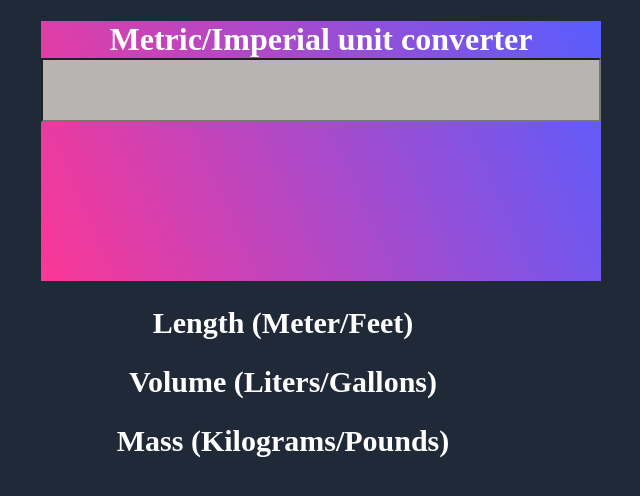
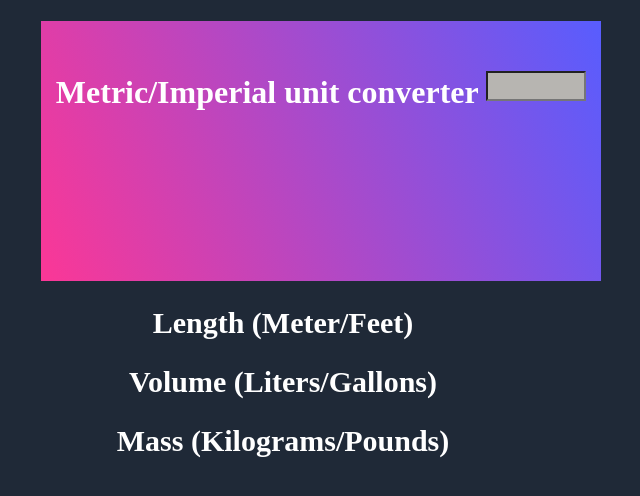
Before and after one commit to ghost-nex/Practice, a plain HTML site: page unitConverter/index.html in a window 1280 px wide. Shown: the whole page, without its empty margins (357-997 px from the left). Drawn offline with Linux system fonts and the light colour scheme.

Commit message:
Update unitConverter.css

```diff
--- a/unitConverter/unitConverter.css
+++ b/unitConverter/unitConverter.css
@@ -16,9 +16,11 @@ main {
 
 }
 
-#number-el {
+input {
     background-color: #B7B5B1;
-    width: 100%;
+    width: 100px;
+    height: 30px;
+    margin-top: 50px;
     padding-left: 10px;
     padding-right: 10px;
     box-sizing: border-box;
```
